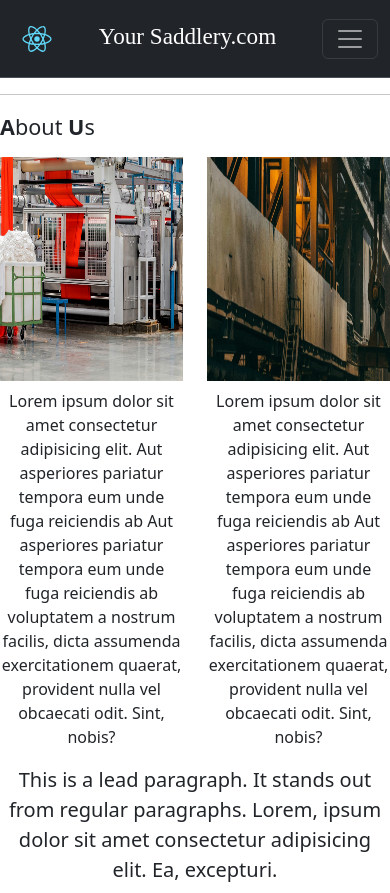
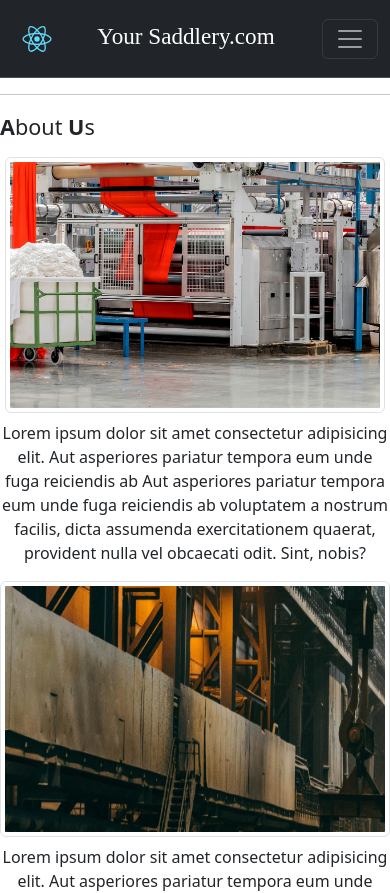
Before and after one commit to Ishan9343/saddle-store-react, a React (Create React App) app: page /saddle-store-react/about in a window 390 px wide. Shown: the top 893 px of the page. Built offline with nearby package versions, Linux system fonts and the light colour scheme.

Commit message:
my third commit

```diff
--- a/src/ReactMenu/about.jsx
+++ b/src/ReactMenu/about.jsx
@@ -15,8 +15,8 @@ const About = () => {
         </h2>
         <div class="container-fluid text-center">
           <div class="mt-2 row">
-            <div class="col">
-              <img className="img-fluid" style={{ height: "14rem", width: "22rem" }} src={c1}></img>
+            <div class="col-md">
+              <img className="img-fluid img-thumbnail" style={{height:"16rem"}} src={c1}></img>
               <p className="mt-2">
                 Lorem ipsum dolor sit amet consectetur adipisicing elit. Aut
                 asperiores pariatur tempora eum unde fuga reiciendis ab
@@ -26,8 +26,8 @@ const About = () => {
                 quaerat, provident nulla vel obcaecati odit. Sint, nobis?
               </p>
             </div>
-            <div class="col">
-              <img className="img-fluid" style={{ height: "14rem", width: "22rem" }} src={c2}></img>
+            <div class="col-md">
+              <img className="img-fluid img-thumbnail" style={{height:"16rem"}} src={c2}></img>
               <p className="mt-2">
                 Lorem ipsum dolor sit amet consectetur adipisicing elit. Aut
                 asperiores pariatur tempora eum unde fuga reiciendis ab
--- a/src/ReactMenu/navbar.jsx
+++ b/src/ReactMenu/navbar.jsx
@@ -26,7 +26,7 @@ const Navbar = ({ onFilterChange }) => {
         </a>
         <a className=" navbar-brand" href="#">
           <h3
-            style={{ fontFamily: "serif", marginTop: "5px",marginRight:"1rem",marginLeft:"7px" }}
+            style={{ fontFamily: "serif", marginTop: "5px",marginRight:"1rem",marginLeft:"4px" }}
             className="text-white"
           >
             Your Saddlery.com
```
